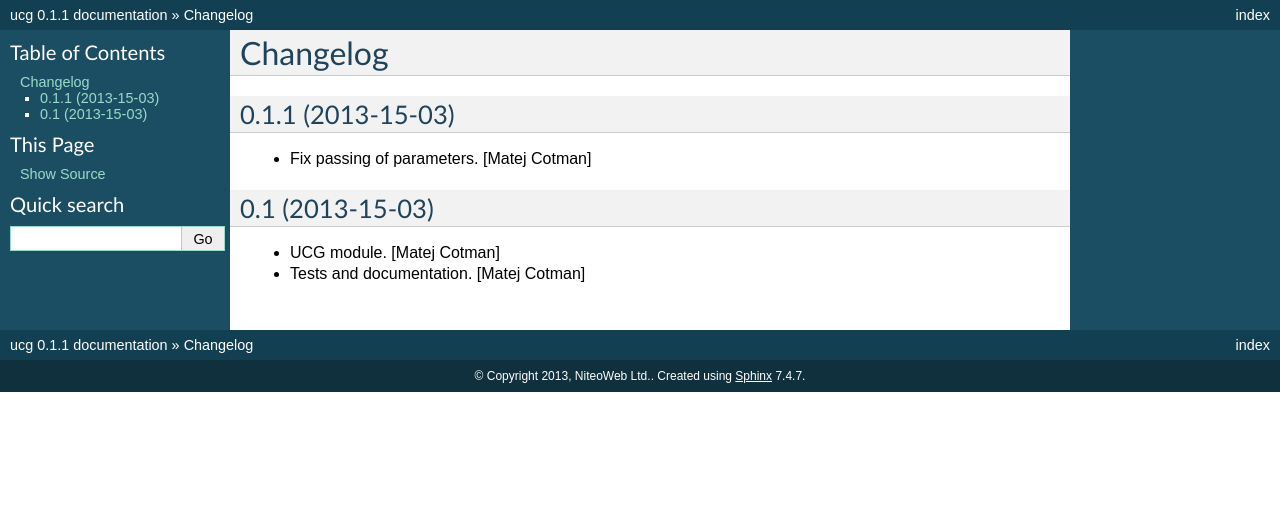
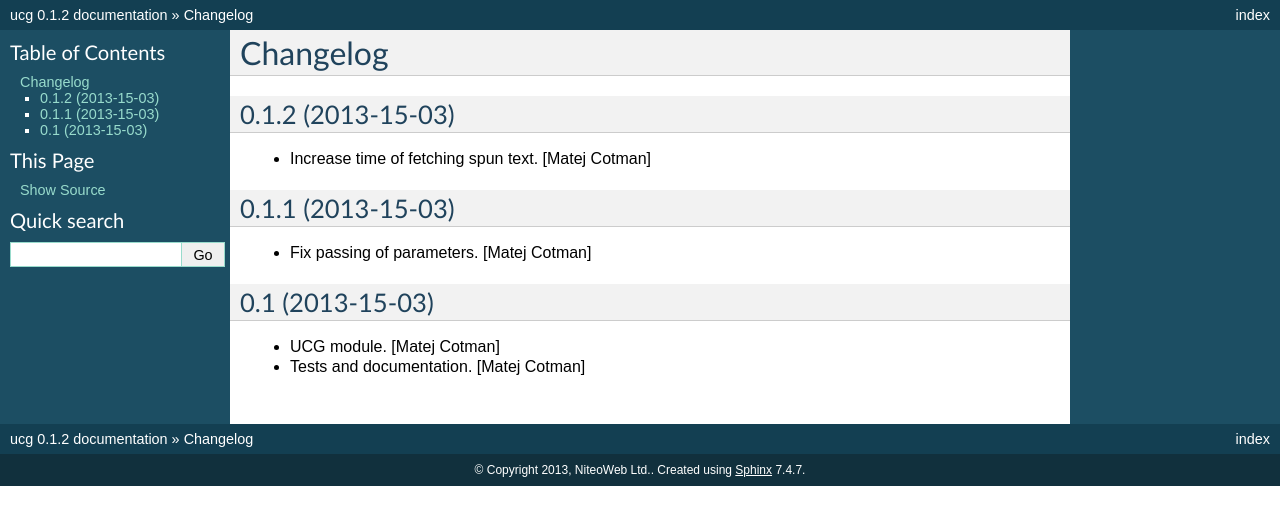
Before and after one commit to niteoweb/ucg, a Sphinx documentation site: the page built from docs/HISTORY.rst, in a window 1280 px wide. Shown: the top 525 px of the page. Built offline with Sphinx 7.4.7, drawn with Linux system fonts in a browser that asks for light colours.

Commit message:
prep for release 0.1.2

```diff
--- a/docs/HISTORY.rst
+++ b/docs/HISTORY.rst
@@ -1,5 +1,12 @@
 Changelog
 =========
+
+0.1.2 (2013-15-03)
+------------------
+
+- Increase time of fetching spun text.
+  [Matej Cotman]
+
 
 0.1.1 (2013-15-03)
 ------------------
--- a/setup.py
+++ b/setup.py
@@ -17,7 +17,7 @@ long_description = \
 
 setup(
     name='ucg',
-    version="0.1.1",
+    version="0.1.2",
     description="Python bindings for UCG API",
     long_description=long_description,
     classifiers=[
```
